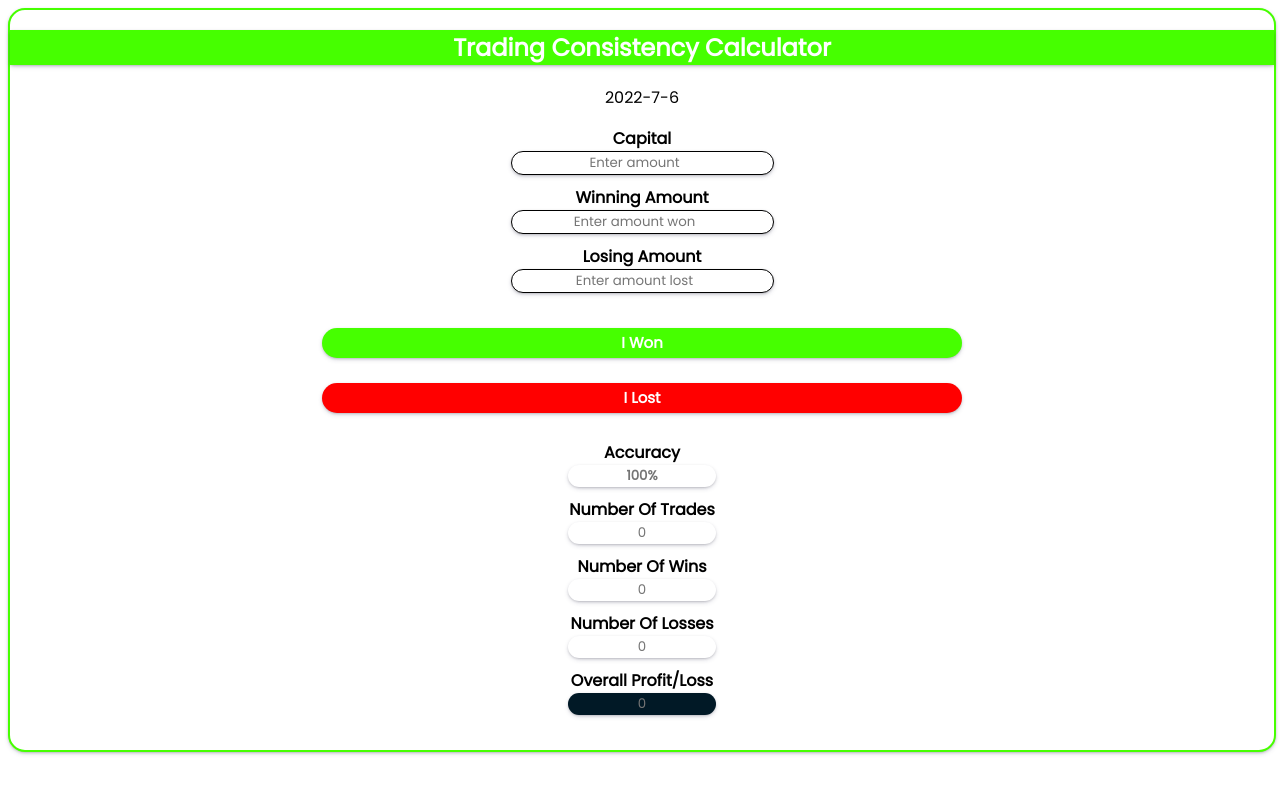
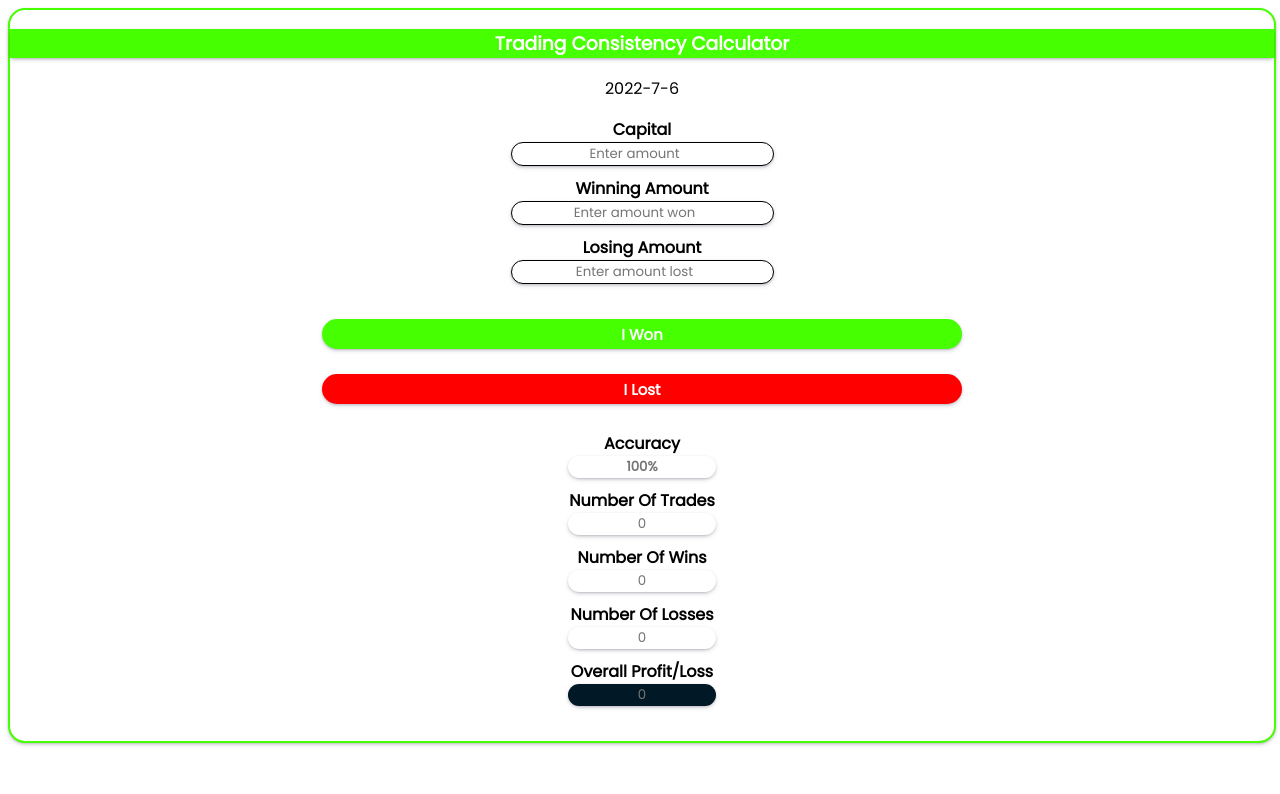
Before and after one commit to TopBoyDev/Trading-Consistency-Calculator, a plain HTML site: page index.html in a window 1280 px wide. Drawn offline with Linux system fonts and the light colour scheme.

Commit message:
Update index.html

```diff
--- a/index.html
+++ b/index.html
@@ -56,7 +56,7 @@ input, label, button{
 	 text-align: center;
 }
 
-h2{
+h3{
 
   color: white;
 }
@@ -166,7 +166,7 @@ label{
 
 <header id="status"  onclick="javascript:myFunction();">
 
-<h2>Trading Consistency Calculator</h2>
+<h3>Trading Consistency Calculator</h3>
 
 </header id="statyus">
 
```
